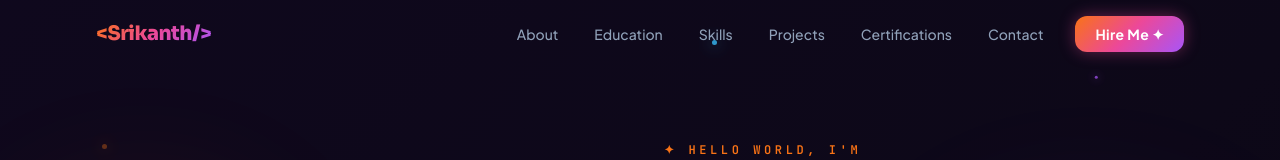
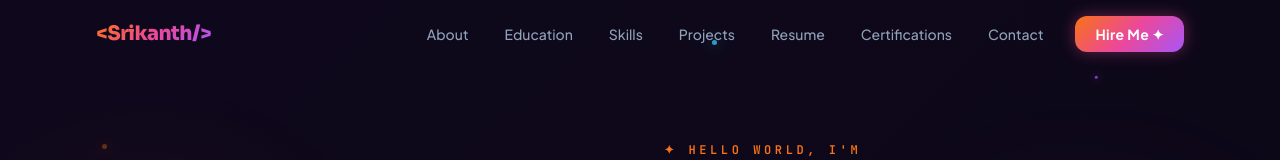
Before and after one commit to venomy46/Portfolio-Srikanth, a React (Vite) app in the folder UPLOAD_TO_GITHUB/: page / in a window 1280 px wide. Shown: the top 160 px of the page. Built offline with nearby package versions, Linux system fonts and the light colour scheme.

Commit message:
Update Navbar.jsx

```diff
--- a/UPLOAD_TO_GITHUB/src/components/Navbar.jsx
+++ b/UPLOAD_TO_GITHUB/src/components/Navbar.jsx
@@ -8,6 +8,7 @@ const navLinks = [
     { label: 'Education', id: 'education' },
     { label: 'Skills', id: 'skills' },
     { label: 'Projects', id: 'projects' },
+    { label: 'Resume', id: 'resume' },
     { label: 'Certifications', id: 'certifications' },
     { label: 'Contact', id: 'contact' },
 ];
```
